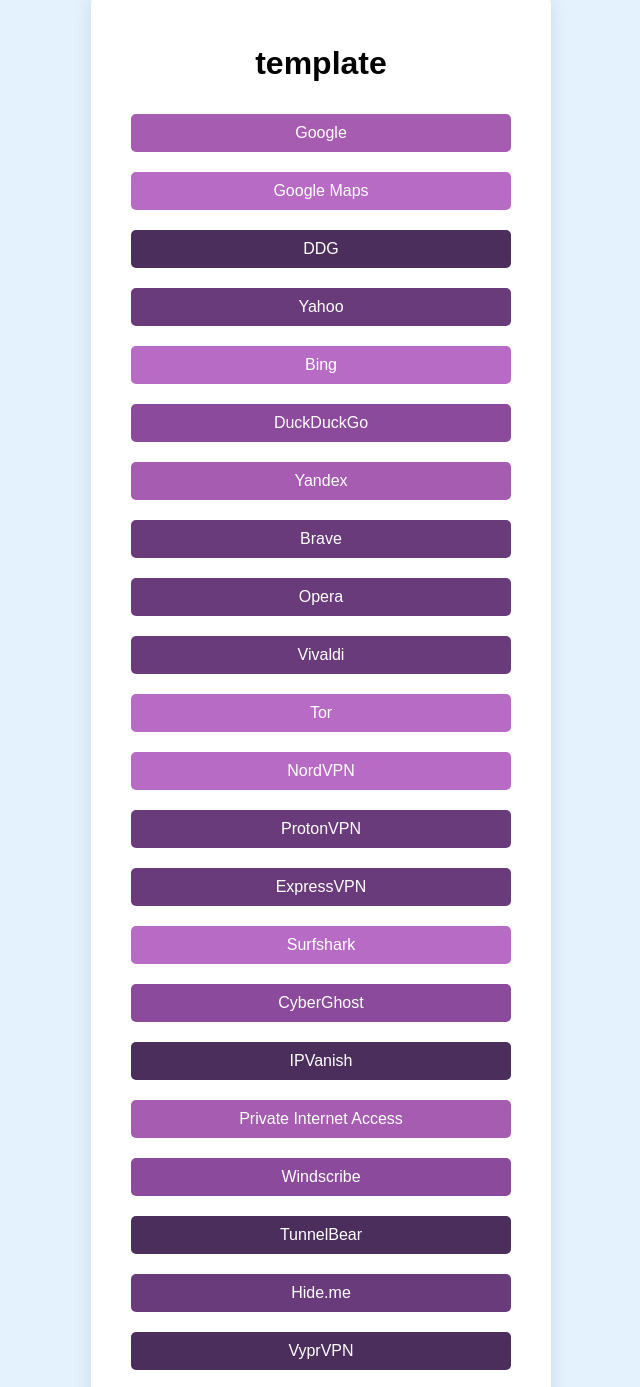
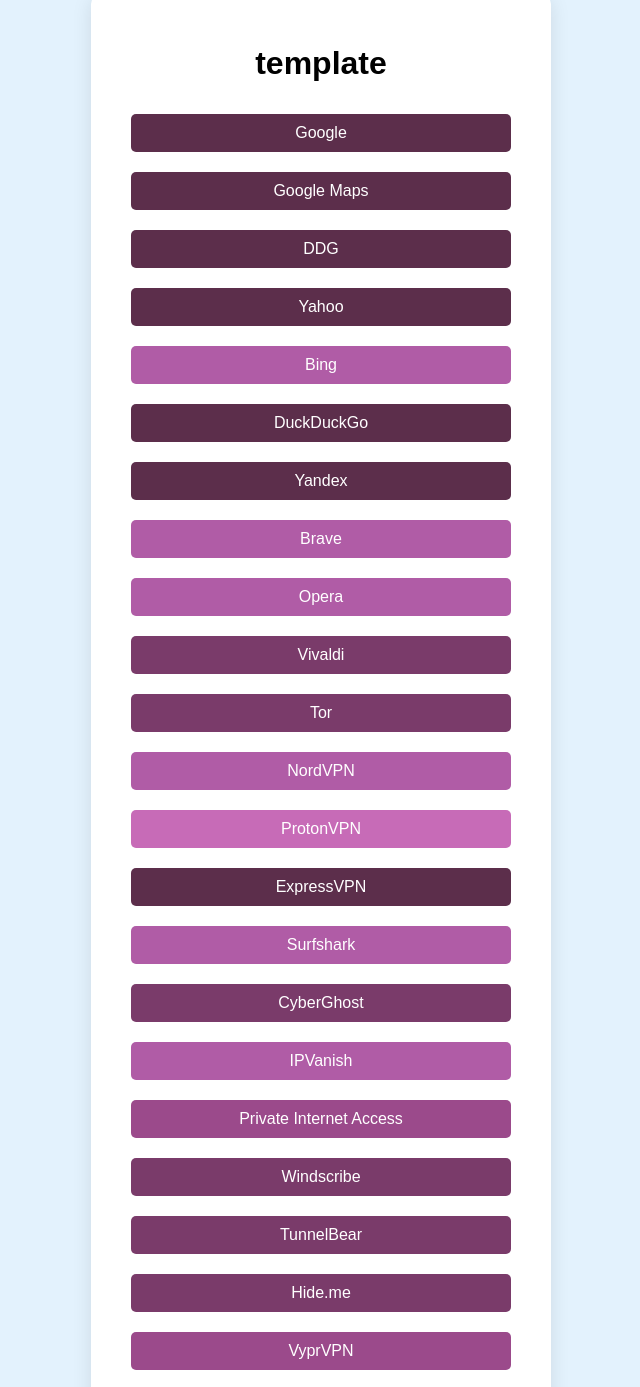
Before and after one commit to NTUT-NPC/link, a plain HTML site: page docs/template/index.html in a window 1280 px wide. Shown: the part 26-1413 px from the top of the page, without its empty margins (319-959 px from the left). Drawn offline with Linux system fonts and the light colour scheme.

Commit message:
Update generated HTML files

```diff
--- a/docs/template/index.html
+++ b/docs/template/index.html
@@ -55,34 +55,34 @@
 <body>
   <div class="container">
     <h1>template</h1>
-<a href="https://www.google.com" style="background-color: #A65CB0;">Google</a>
-<a href="https://maps.google.com" style="background-color: #B76BC4;">Google Maps</a>
-<a href=" https://ddg.gg" style="background-color: #4B2E5C;">DDG</a>
-<a href="https://www.yahoo.com" style="background-color: #6A3B7A;">Yahoo</a>
-<a href="https://www.bing.com" style="background-color: #B76BC4;">Bing</a>
-<a href="https://duckduckgo.com" style="background-color: #8B4A9B;">DuckDuckGo</a>
-<a href="https://www.yandex.com" style="background-color: #A65CB0;">Yandex</a>
-<a href="https://www.brave.com" style="background-color: #6A3B7A;">Brave</a>
-<a href="https://www.opera.com" style="background-color: #6A3B7A;">Opera</a>
-<a href="https://vivaldi.com" style="background-color: #6A3B7A;">Vivaldi</a>
-<a href="https://www.torproject.org" style="background-color: #B76BC4;">Tor</a>
-<a href="https://nordvpn.com" style="background-color: #B76BC4;">NordVPN</a>
-<a href="https://protonvpn.com" style="background-color: #6A3B7A;">ProtonVPN</a>
-<a href="https://www.expressvpn.com" style="background-color: #6A3B7A;">ExpressVPN</a>
-<a href="https://surfshark.com" style="background-color: #B76BC4;">Surfshark</a>
-<a href="https://www.cyberghostvpn.com" style="background-color: #8B4A9B;">CyberGhost</a>
-<a href="https://www.ipvanish.com" style="background-color: #4B2E5C;">IPVanish</a>
-<a href="https://www.privateinternetaccess.com" style="background-color: #A65CB0;">Private Internet Access</a>
-<a href="https://windscribe.com" style="background-color: #8B4A9B;">Windscribe</a>
-<a href="https://www.tunnelbear.com" style="background-color: #4B2E5C;">TunnelBear</a>
-<a href="https://hide.me" style="background-color: #6A3B7A;">Hide.me</a>
-<a href="https://www.vyprvpn.com" style="background-color: #4B2E5C;">VyprVPN</a>
-<a href="https://www.zerotier.com" style="background-color: #A65CB0;">ZeroTier</a>
-<a href="https://www.softether.org" style="background-color: #B76BC4;">SoftEther</a>
-<a href="https://openvpn.net" style="background-color: #4B2E5C;">OpenVPN</a>
-<a href="https://www.wireguard.com" style="background-color: #6A3B7A;">WireGuard</a>
-<a href="https://shadowsocks.org" style="background-color: #8B4A9B;">Shadowsocks</a>
-<a href="https://www.v2ray.com" style="background-color: #8B4A9B;">V2Ray</a>
+<a href="https://www.google.com" style="background-color: #5C2E4B;">Google</a>
+<a href="https://maps.google.com" style="background-color: #5C2E4B;">Google Maps</a>
+<a href=" https://ddg.gg" style="background-color: #5C2E4B;">DDG</a>
+<a href="https://www.yahoo.com" style="background-color: #5C2E4B;">Yahoo</a>
+<a href="https://www.bing.com" style="background-color: #B05CA6;">Bing</a>
+<a href="https://duckduckgo.com" style="background-color: #5C2E4B;">DuckDuckGo</a>
+<a href="https://www.yandex.com" style="background-color: #5C2E4B;">Yandex</a>
+<a href="https://www.brave.com" style="background-color: #B05CA6;">Brave</a>
+<a href="https://www.opera.com" style="background-color: #B05CA6;">Opera</a>
+<a href="https://vivaldi.com" style="background-color: #7A3B6A;">Vivaldi</a>
+<a href="https://www.torproject.org" style="background-color: #7A3B6A;">Tor</a>
+<a href="https://nordvpn.com" style="background-color: #B05CA6;">NordVPN</a>
+<a href="https://protonvpn.com" style="background-color: #C76BB7;">ProtonVPN</a>
+<a href="https://www.expressvpn.com" style="background-color: #5C2E4B;">ExpressVPN</a>
+<a href="https://surfshark.com" style="background-color: #B05CA6;">Surfshark</a>
+<a href="https://www.cyberghostvpn.com" style="background-color: #7A3B6A;">CyberGhost</a>
+<a href="https://www.ipvanish.com" style="background-color: #B05CA6;">IPVanish</a>
+<a href="https://www.privateinternetaccess.com" style="background-color: #9B4A8B;">Private Internet Access</a>
+<a href="https://windscribe.com" style="background-color: #7A3B6A;">Windscribe</a>
+<a href="https://www.tunnelbear.com" style="background-color: #7A3B6A;">TunnelBear</a>
+<a href="https://hide.me" style="background-color: #7A3B6A;">Hide.me</a>
+<a href="https://www.vyprvpn.com" style="background-color: #9B4A8B;">VyprVPN</a>
+<a href="https://www.zerotier.com" style="background-color: #9B4A8B;">ZeroTier</a>
+<a href="https://www.softether.org" style="background-color: #7A3B6A;">SoftEther</a>
+<a href="https://openvpn.net" style="background-color: #9B4A8B;">OpenVPN</a>
+<a href="https://www.wireguard.com" style="background-color: #B05CA6;">WireGuard</a>
+<a href="https://shadowsocks.org" style="background-color: #9B4A8B;">Shadowsocks</a>
+<a href="https://www.v2ray.com" style="background-color: #9B4A8B;">V2Ray</a>
 
   </div>
 </body>
```
Also changed, not shown: docs/NPC 北科程式設計研究社/index.html (+3 -3 lines).
